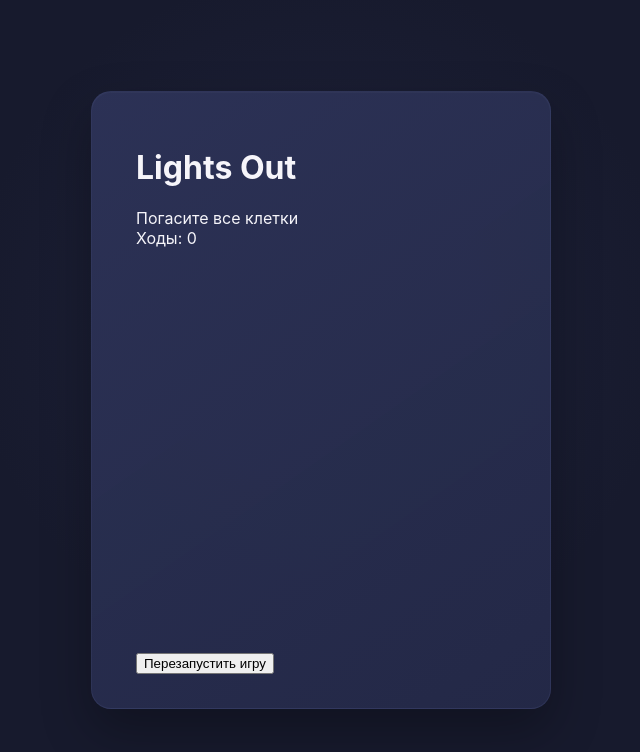
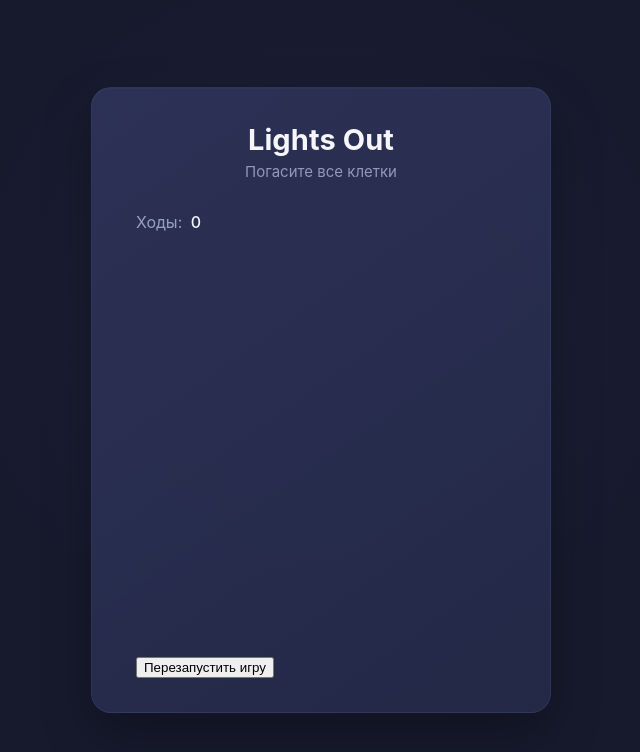
Before and after one commit to VANgys/lights-out, a plain HTML site: page index.html in a window 1280 px wide. Shown: the whole page, without its empty margins (319-959 px from the left). Drawn offline with Linux system fonts and the light colour scheme.

Commit message:
feat: добавлена стилизация заголовка и счётчика ходов

```diff
--- a/css/style.css
+++ b/css/style.css
@@ -46,3 +46,41 @@ body {
   /* Двойная тень: внешняя (для объема) и внутренняя (светлый блик сверху) */
   box-shadow: 0 22px 50px rgba(0, 0, 0, .28), inset 0 1px 0 rgba(255, 255, 255, .025);
 }
+
+/*
+   Текстовые элементы (Заголовки и Счетчик)
+*/
+
+/* Главный заголовок */
+h1 {
+  margin: 0;             /* Убираем стандартный отступ браузера */
+  text-align: center;    /* Выравнивание по центру */
+  font-size: 29px;
+  line-height: 1.15;     /* Межстрочный интервал */
+  font-weight: 750;      /* Жирный шрифт */
+  letter-spacing: .1px;  /* Увеличение расстояния между буквами */
+}
+
+/* Подзаголовок "Погасите все клетки" */
+.subtitle {
+  margin: 7px 0 32px;    /* 7px сверху (близко к h1), 32px снизу (отступ до поля) */
+  text-align: center;
+  color: var(--muted);
+  font-size: 15px;
+  line-height: 1.25;
+}
+
+/* Блок счетчика ходов */
+.moves {
+  margin: 0 0 22px;      /* Отступ снизу до игрового поля */
+  color: #98a0c1;
+  font-size: 16px;
+  line-height: 1;        /* Убираем лишнюю высоту строки */
+}
+
+/* Выделяем само число ходов, чтобы оно визуально отличалось от слова "Ходы:" */
+.moves-value {
+  color: #f4f4f8;      /* Более светлый цвет для акцента */
+  font-weight: 500;      /* Средняя жирность */
+  margin-left: 4px;      /* Отступ от слова "Ходы:" */
+}
```
